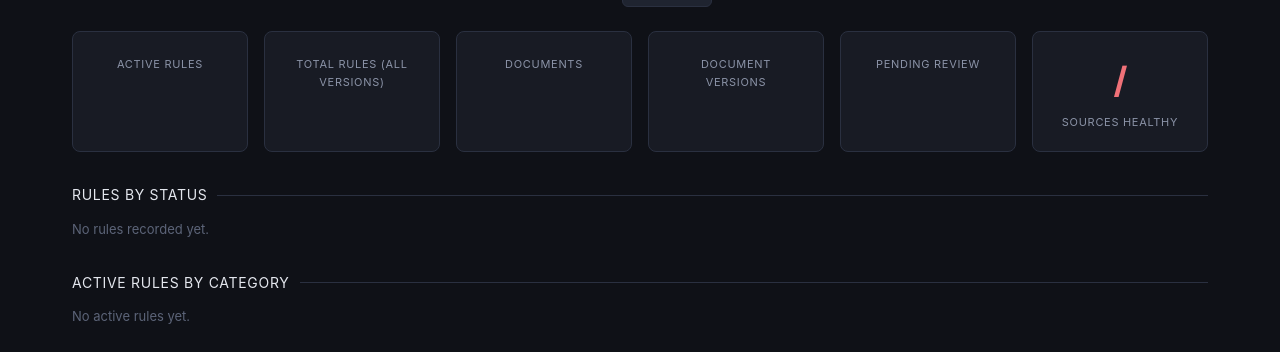
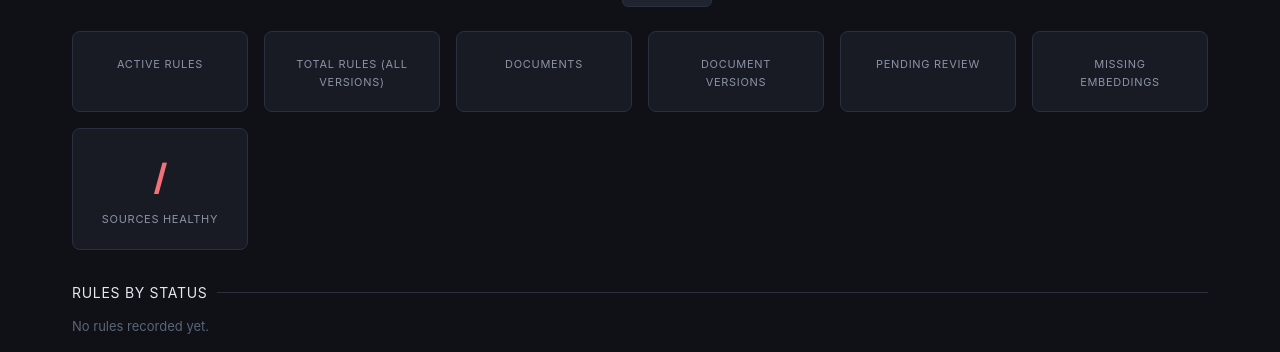
Before and after one commit to OmarJebbari/Uk-regs-pipeline, a Python web app: template apps/api/src/uk_regs_api/templates/ops.html in a window 1280 px wide. Shown: the part 194-546 px from the top of the page. Run offline with Jinja, Linux system fonts and the light colour scheme; the template is opened without the code that fills it, so the values that code supplies are empty.

Commit message:
docs(ops): document reembed workflow + surface missing-embeddings tile in ops dashboard

```diff
--- a/apps/api/src/uk_regs_api/templates/ops_partial.html
+++ b/apps/api/src/uk_regs_api/templates/ops_partial.html
@@ -21,6 +21,10 @@
     <div class="ops-tile warning">
         <div class="num">{{ stats.pending_review }}</div>
         <div class="label">Pending Review</div>
+    </div>
+    <div class="ops-tile {% if stats.rules_missing_embeddings > 0 %}danger{% else %}success{% endif %}">
+        <div class="num">{{ stats.rules_missing_embeddings }}</div>
+        <div class="label">Missing Embeddings</div>
     </div>
     <div class="ops-tile {% if stats.sources_enabled == stats.sources_count and stats.sources_count > 0 %}success{% else %}danger{% endif %}">
         <div class="num">{{ stats.sources_enabled }}/{{ stats.sources_count }}</div>
```
Also changed, not shown: README.md.
